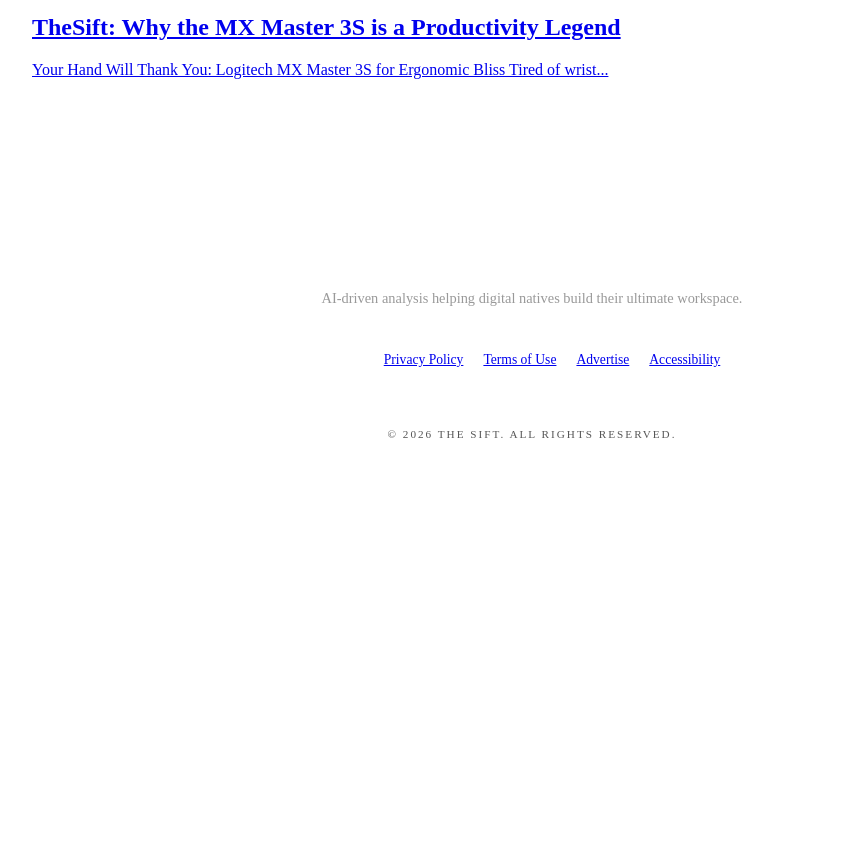
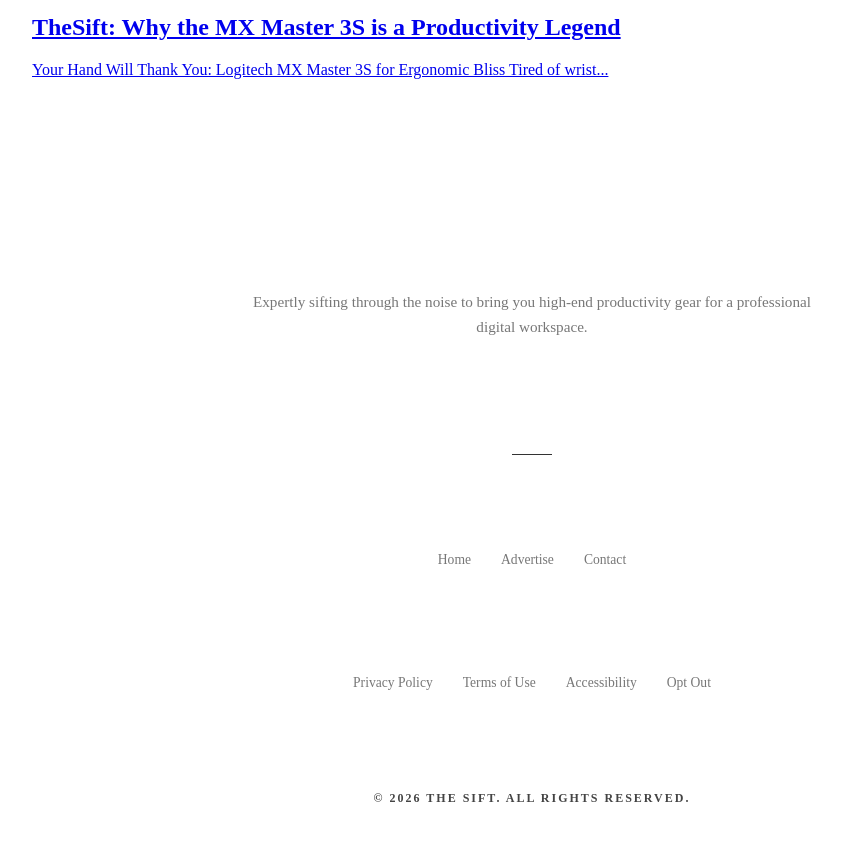
Before and after one commit to 174hz/thesift, a Jekyll site: the page built from index.html, in a window 1280 px wide and 900 px high, scrolled down 3953 px, cut to the strip 26-867 px from the top of the window. Shown: the whole strip, without its empty margins (108-950 px from the left). Built offline with Jekyll 4.4.1, drawn with Linux system fonts in a browser that asks for light colours; before the commit the page ends 4487 px from its top, so only the background shows below that.

Commit message:
Update default.html

```diff
--- a/_layouts/default.html
+++ b/_layouts/default.html
@@ -23,31 +23,43 @@
     </header>
 
     <main class="container" style="padding: 60px 0;">
+        <div class="content-wrapper">
             {{ content }}
+        </div>
     </main>
 
     <footer class="site-footer">
-        <div class="container">
-            <div class="footer-grid">
-                <div>
+        <div class="container footer-content">
+
+            <div style="margin-bottom: 40px;">
                 <h4>About The Sift</h4>
-                    <p style="max-width: 500px; margin: 10px auto; font-size: 0.9rem; color: #999;">
-                        AI-driven analysis helping digital natives build their ultimate workspace.
+                <p style="max-width: 600px; margin: 15px auto; font-size: 0.95rem; color: #777; line-height: 1.6;">
+                    Expertly sifting through the noise to bring you high-end productivity gear for a professional digital workspace.
                 </p>
             </div>
 
+            <div class="footer-divider"></div>
+
+            <div style="margin-bottom: 30px;">
+                <h4>Navigation</h4>
+                <ul class="footer-links">
+                    <li><a href="{{ '/' | relative_url }}">Home</a></li>
+                    <li><a href="{{ '/advertise' | relative_url }}">Advertise</a></li>
+                    <li><a href="{{ '/contact' | relative_url }}">Contact</a></li>
+                </ul>
+            </div>
+
             <div>
-                    <h4>Navigation & Legal</h4>
-                    <ul style="display: flex; justify-content: center; gap: 20px; flex-wrap: wrap; margin-top: 15px; font-size: 0.85rem;">
+                <h4>Legal</h4>
+                <ul class="footer-links">
                     <li><a href="{{ '/privacy-policy' | relative_url }}">Privacy Policy</a></li>
                     <li><a href="{{ '/terms' | relative_url }}">Terms of Use</a></li>
-                        <li><a href="{{ '/advertise' | relative_url }}">Advertise</a></li>
                     <li><a href="{{ '/accessibility' | relative_url }}">Accessibility</a></li>
+                    <li><a href="{{ '/privacy-policy#opt-out' | relative_url }}">Opt Out</a></li>
                 </ul>
             </div>
-            </div>
 
-            <div style="margin-top: 60px; font-size: 0.7rem; color: #555; letter-spacing: 2px;">
+            <div style="margin-top: 60px; font-size: 0.75rem; color: #444; letter-spacing: 2px; text-transform: uppercase; font-weight: 600;">
                 &copy; 2026 THE SIFT. ALL RIGHTS RESERVED.
             </div>
         </div>
```
Lines whose indentation alone changed are shown as unchanged.
